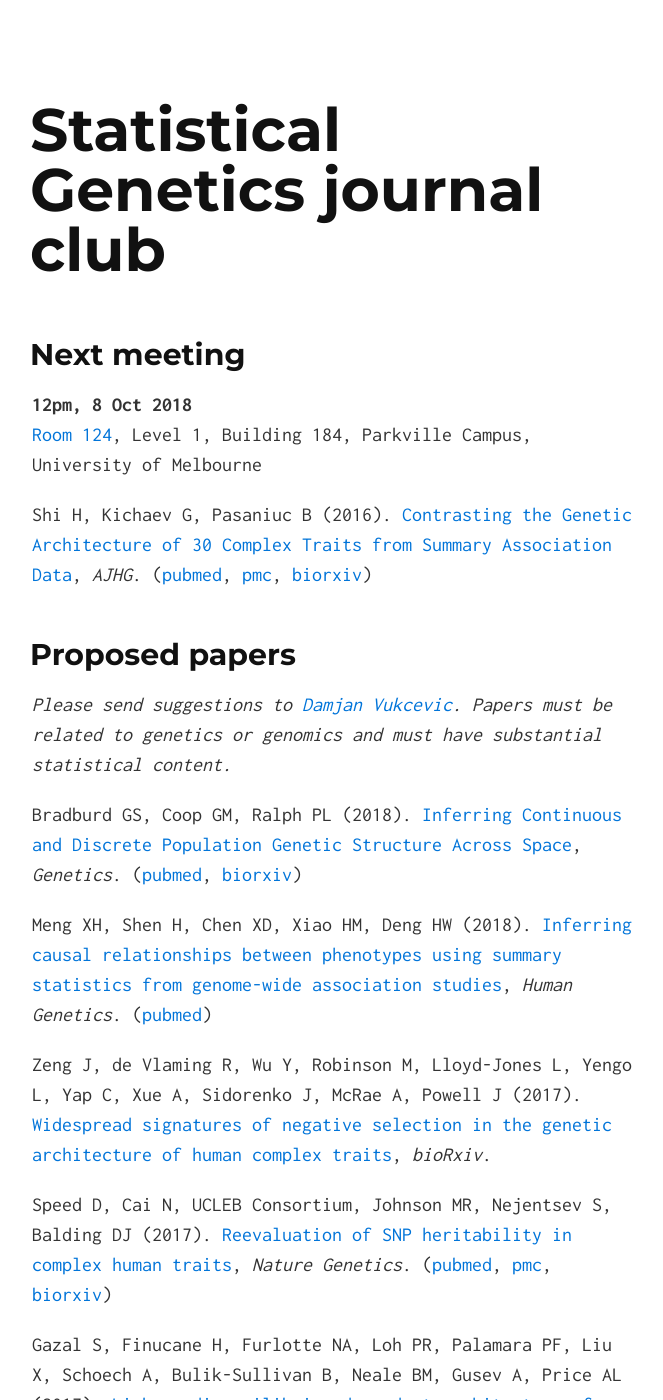
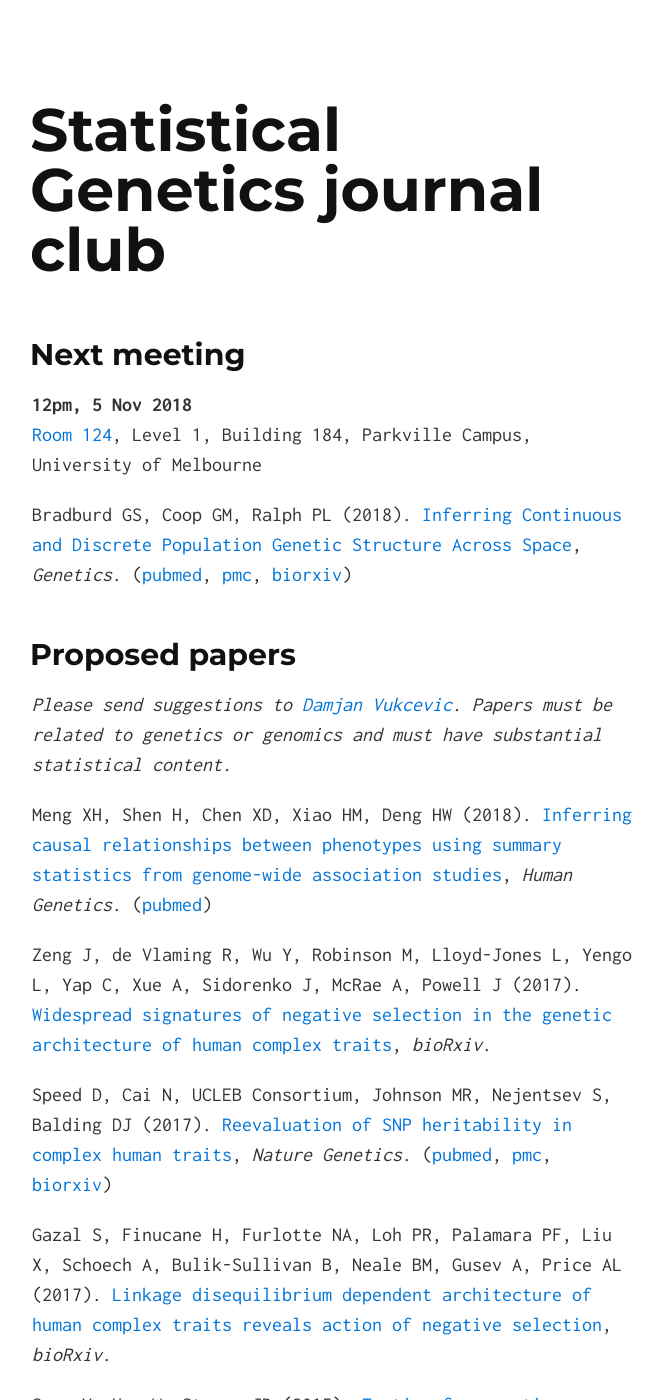
Before and after one commit to melbintgen/statgen-journal-club, a Jekyll site: the page built from index.md, in a window 1280 px wide and 1400 px high. Shown: the whole window, without its empty margins (308-971 px from the left). Built offline with Jekyll 4.4.1, drawn with Linux system fonts in a browser that asks for light colours; our own code applies the rules of GitHub Pages for plain Markdown files; some of the changed text lies outside the part shown.

Commit message:
Announce meeting for 5 Nov 2018

```diff
--- a/index.md
+++ b/index.md
@@ -5,16 +5,16 @@ layout: default
 
 ## Next meeting
 
-**12pm, 8 Oct 2018**
+**12pm, 5 Nov 2018**
 [Room 124](https://maps.unimelb.edu.au/parkville/building/184/124), Level 1,
 Building 184, Parkville Campus, University of Melbourne
 
-Shi H, Kichaev G, Pasaniuc B (2016).  [Contrasting the Genetic Architecture of
-30 Complex Traits from Summary Association
-Data](https://doi.org/10.1016/j.ajhg.2016.05.013), *AJHG*.
-([pubmed](https://www.ncbi.nlm.nih.gov/pubmed/27346688),
-[pmc](https://www.ncbi.nlm.nih.gov/pmc/articles/PMC5005444/),
-[biorxiv](https://doi.org/10.1101/035907))
+Bradburd GS, Coop GM, Ralph PL (2018).  [Inferring Continuous and Discrete
+Population Genetic Structure Across
+Space](https://doi.org/10.1534/genetics.118.301333), *Genetics*.
+([pubmed](https://www.ncbi.nlm.nih.gov/pubmed/30026187),
+[pmc](https://www.ncbi.nlm.nih.gov/pmc/articles/PMC6116973/),
+[biorxiv](https://doi.org/10.1101/189688))
 
 
 ## Proposed papers
@@ -23,12 +23,6 @@ Data](https://doi.org/10.1016/j.ajhg.2016.05.013), *AJHG*.
 [Damjan Vukcevic](mailto:damjan.vukcevic@unimelb.edu.au).
 Papers must be related to genetics or genomics and must have substantial
 statistical content.*
-
-Bradburd GS, Coop GM, Ralph PL (2018).  [Inferring Continuous and Discrete
-Population Genetic Structure Across
-Space](https://doi.org/10.1534/genetics.118.301333), *Genetics*.
-([pubmed](https://www.ncbi.nlm.nih.gov/pubmed/30026187),
-[biorxiv](https://doi.org/10.1101/189688))
 
 Meng XH, Shen H, Chen XD, Xiao HM, Deng HW (2018).  [Inferring causal
 relationships between phenotypes using summary statistics from genome-wide
```
Also changed, not shown: other parts of index.md (+7 -0 lines).
